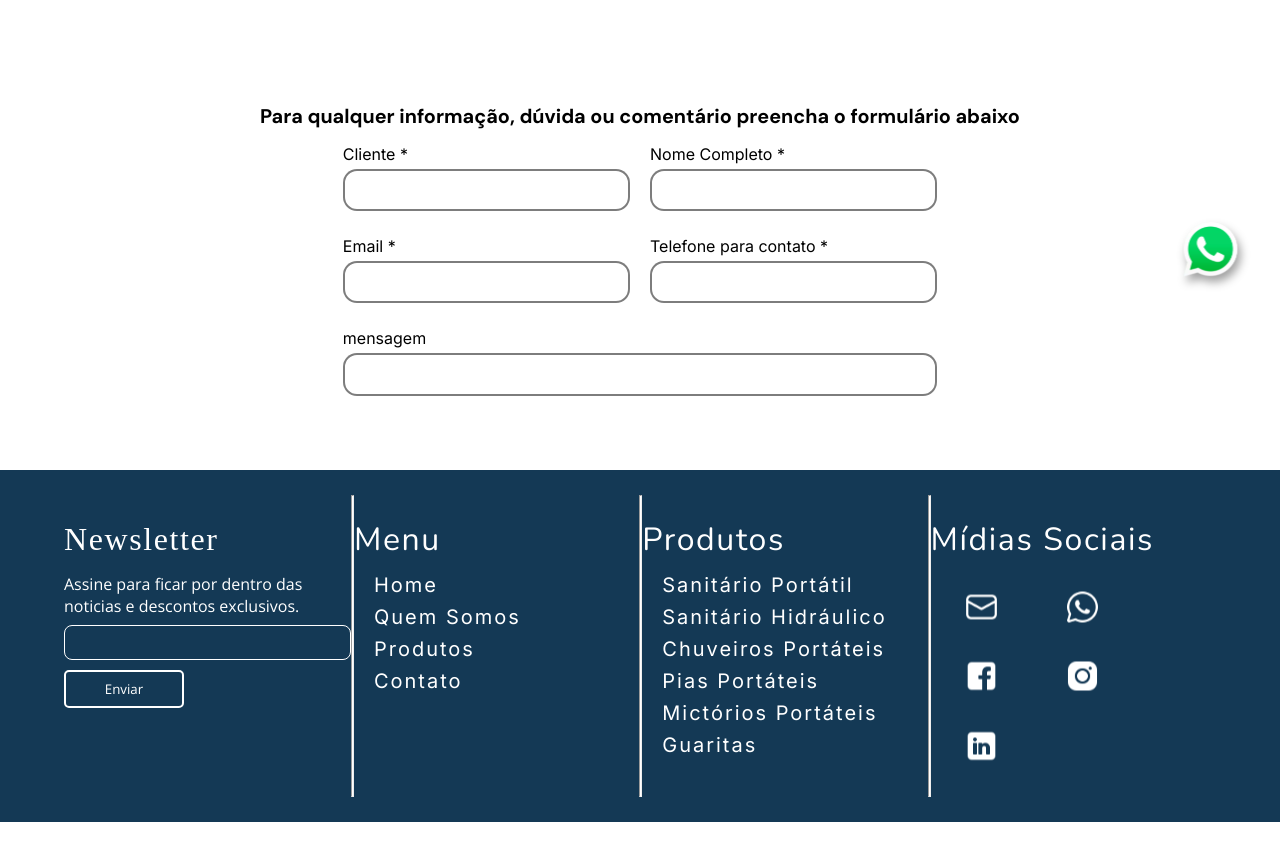
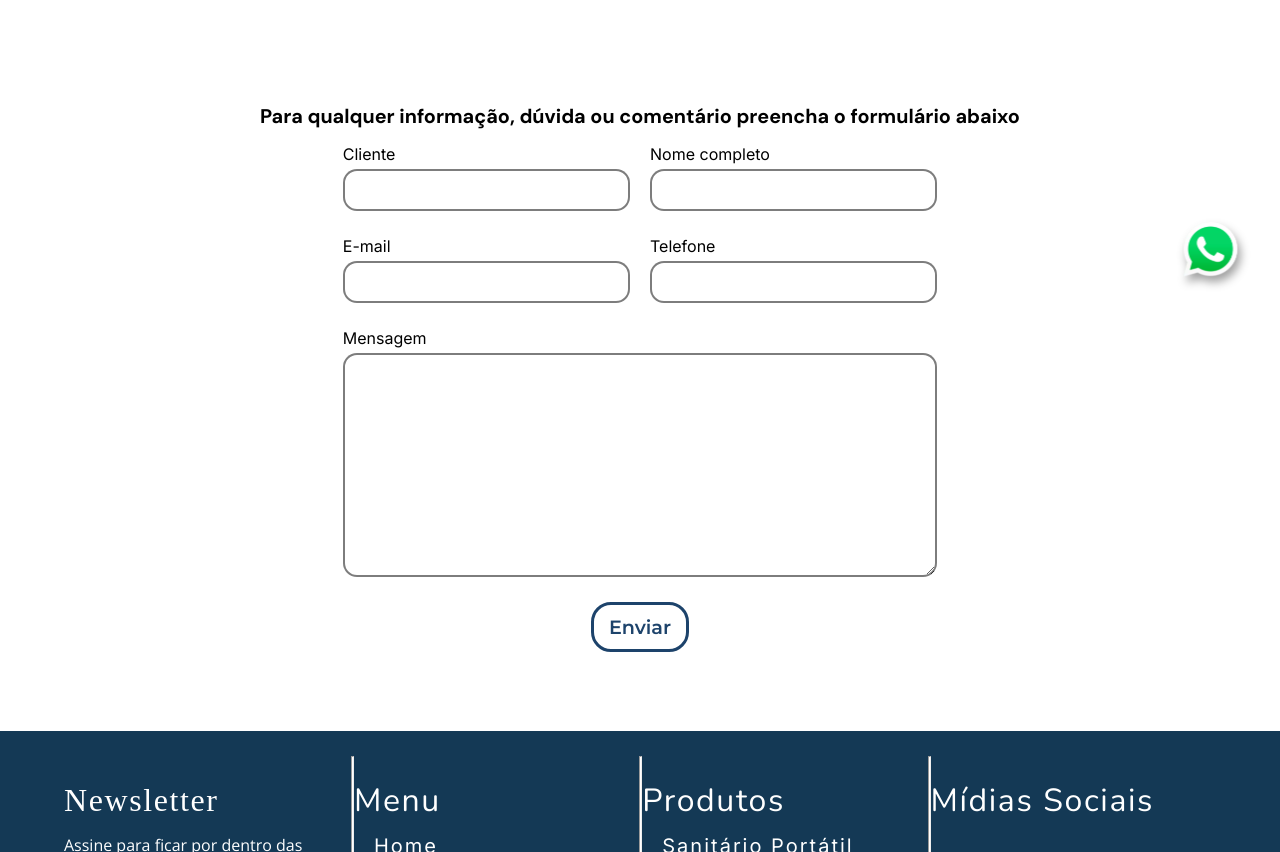
Before and after one commit to AmericaRental/america_rental_website, a React (Create React App) app: page /contato in a window 1280 px wide. Shown: the part 480-1332 px from the top of the page. Before the commit the page ends 1302 px from the top, so only its background shows below. Built offline with nearby package versions, Linux system fonts and the light colour scheme; no server answers; a web font is replaced by a local one.

Commit message:
contact form 80%

```diff
--- a/package.json
+++ b/package.json
@@ -10,6 +10,7 @@
     "@testing-library/jest-dom": "^5.16.4",
     "@testing-library/react": "^13.3.0",
     "@testing-library/user-event": "^13.5.0",
+    "axios": "^0.27.2",
     "react": "^18.2.0",
     "react-dom": "^18.2.0",
     "react-icons": "^4.4.0",
--- /dev/null
+++ b/src/api/axios.jsx
@@ -0,0 +1,7 @@
+import axios from 'axios';
+
+const api = axios.create({
+    baseURL: "https://nodemailer-by5g.herokuapp.com/"
+});
+
+export default api;
--- a/src/components/global/styled_form_field.jsx
+++ b/src/components/global/styled_form_field.jsx
@@ -29,25 +29,6 @@ const Container = styled.article`
 `;
 
 function StyledFField(props) {
-  const [border, setBorder] = useState("2px solid rgba(0, 0, 0, 0.51)");
-  const [email, setEmail] = useState("");
-
-  const emailValidator = new RegExp(
-    "^[a-zA-Z0-9.!#$%&'*+/=?^_`{|}~-]+@[a-zA-Z0-9](?:[a-zA-Z0-9-]{0,63}[a-zA-Z0-9])?(?:.[a-zA-Z0-9](?:[a-zA-Z0-9-]{0,61}[a-zA-Z0-9])?)*$"
-  );
-
-  const emailValidatorFn = () => {
-    console.log(`before -> ${border}`);
-    if (!emailValidator.test(email) && email.length > 1) {
-      setBorder("2px solid red");
-    } else {
-      email.length > 1
-        ? setBorder("2px solid rgba(0, 0, 0, 1)")
-        : setBorder("2px solid rgba(0, 0, 0, 0.51)");
-    }
-    console.log(`length -> ${email.length}`);
-    console.log(`after -> ${border}`);
-  };
 
   return props.type !== "message" ? (
     <Container>
@@ -55,13 +36,9 @@ function StyledFField(props) {
       <Input
         alt={props.alt}
         inputMode={props.input || "text"}
-        border={border}
-        onChange={(e) => {
-          if (props.input === "email") {
-            setEmail(e.target.value);
-            emailValidatorFn();
-          }
-        }}
+        border={props.border}
+        id={props.id}
+        onChange={props.onchange}
       />
     </Container>
   ) : (
--- a/src/pages/Contato.jsx
+++ b/src/pages/Contato.jsx
@@ -1,4 +1,4 @@
-import React from "react";
+import React, { useState, useEffect } from "react";
 
 import Header from "../components/global/header";
 import Footer from "../components/global/footer";
@@ -7,6 +7,8 @@ import styled from "styled-components";
 import contato from "../images/contato.svg";
 import WhatsappButton from "../components/global/whatsapp_button";
 import StyledFField from "../components/global/styled_form_field";
+
+import api from "../api/axios";
 
 const Banner = styled.div`
   width: 100%;
@@ -69,19 +71,19 @@ const H1 = styled.h1`
   font-size: 1.237rem;
 `;
 
-// const Button = styled.button`
-//   width: auto;
-//   margin: 10px auto;
-//   padding: 10px;
-//   border: 3.5px solid #1d436b;
-//   background-color: #fff;
-//   border-radius: 20px;
-//   font-size: 1.2rem;
-//   color: #1d436b;
-//   font-family: "Montserrat";
-// `;
+const Button = styled.button`
+  width: auto;
+  margin: 15px auto;
+  padding: 10px 15px;
+  border: 3.5px solid #1d436b;
+  background-color: #fff;
+  border-radius: 20px;
+  font-size: 1.2rem;
+  color: #1d436b;
+  font-family: "Montserrat";
+`;
 
-const Form = styled.form`
+const Form = styled.section`
   width: 80%;
   display: flex;
   flex-wrap: wrap;
@@ -89,7 +91,69 @@ const Form = styled.form`
   margin: auto;
 `;
 
+const Input = styled.input`
+  border: ${(props) => props.border};
+  border-radius: 14px;
+  padding: 0.6rem 1rem;
+  transition: 0.5s ease-in-out;
+  font-family: "Montserrat";
+  outline: none;
+  font-size: 1rem;
+  margin: 0 10px;
+`;
+
+const P = styled.p`
+  font-family: "Inter";
+  font-size: 1rem;
+  margin: 5px 0px 5px 10px;
+`;
+
+const FrmContainer = styled.article`
+  display: flex;
+  /* width: ${(props) => props.width}; */
+  flex-direction: column;
+  flex: 1;
+  flex-basis: 50%;
+  margin: 10px 0;
+`;
+
+const Textarea = styled.textarea`
+  border: ${(props) => props.border};
+  border-radius: 14px;
+  padding: 0.6rem 1rem;
+  transition: 0.5s ease-in-out;
+  font-family: "Montserrat";
+  outline: none;
+  font-size: 1rem;
+  margin: 0 10px;
+  height: 200px;
+  resize: vertical;
+`;
+
 function Contato() {
+  const [border, setBorder] = useState("2px solid rgba(0, 0, 0, 0.51)");
+  const [email, setEmail] = useState("");
+  const [nome, setNome] = useState("");
+  const [cliente, setCliente] = useState("");
+  const [telefone, setTelefone] = useState("");
+  const [mensagem, setMensagem] = useState("second");
+
+  const emailValidator = new RegExp(
+    "^[a-zA-Z0-9.!#$%&'*+/=?^_`{|}~-]+@[a-zA-Z0-9](?:[a-zA-Z0-9-]{0,63}[a-zA-Z0-9])?(?:.[a-zA-Z0-9](?:[a-zA-Z0-9-]{0,61}[a-zA-Z0-9])?)*$"
+  );
+
+  const emailValidatorFn = (email) => {
+    console.log(`before -> ${border}`);
+    if (!emailValidator.test(email) && email.length > 1) {
+      setBorder("2px solid red");
+    } else {
+      email.length > 1
+        ? setBorder("2px solid rgba(0, 0, 0, 1)")
+        : setBorder("2px solid rgba(0, 0, 0, 0.51)");
+    }
+    console.log(`length -> ${email.length}`);
+    console.log(`after -> ${border}`);
+  };
   return (
     <>
       <Header />
@@ -114,12 +178,72 @@ function Contato() {
             abaixo
           </H1>
           <Form>
-            <StyledFField alt="cliente" text="Cliente *" />
-            <StyledFField alt="nome completo" text="Nome Completo *" />
-            <StyledFField alt="email" input="email" text="Email *" />
-            <StyledFField alt="telefone de contato" text="Telefone para contato *" />
-            <StyledFField alt='mensagem' text='mensagem'/>
+            <FrmContainer>
+              <P>Cliente</P>
+              <Input
+                alt="cliente"
+                inputMode="text"
+                border={"2px solid rgba(0, 0, 0, 0.51)"}
+                onChange={(c) => {setCliente(c)}}
+              />
+            </FrmContainer>
+
+            <FrmContainer>
+              <P>Nome completo</P>
+              <Input
+                alt="nome completo"
+                inputMode="text"
+                border="2px solid rgba(0, 0, 0, 0.51)"
+                onChange={(n) => {setNome(n)}}
+              />
+            </FrmContainer>
+
+            <FrmContainer>
+              <P>E-mail</P>
+              <Input
+                alt="email"
+                inputMode="text"
+                border={border}
+                onChange={(e) => {
+                  emailValidatorFn(e);
+                  setEmail(e)
+                  console.log(e);
+                }}
+              />
+            </FrmContainer>
+
+            <FrmContainer>
+              <P>Telefone</P>
+              <Input
+                alt="Telefone"
+                inputMode="text"
+                border="2px solid rgba(0, 0, 0, 0.51)"
+                onChange={(t) => {setTelefone(t)}}
+              />
+            </FrmContainer>
+
+
+            <FrmContainer>
+              <P>Mensagem</P>
+              <Textarea
+                alt="Mensagem"
+                inputMode="text"
+                border="2px solid rgba(0, 0, 0, 0.51)"
+                onChange={(t) => {setTelefone(t)}}
+              />
+            </FrmContainer>
+
+
           </Form>
+          <Button
+              onClick={useEffect(() => {
+                api.post("/send", {
+                  subject: `América rental - formulário de contato, cliente "${nome} - ${cliente}"`,
+                  message: `<p>${mensagem}<p><br/><br/>Telefone - ${telefone}`,
+                  receivers: contato["muri157k@gmail.com"],
+                });
+              }, [])}
+            >Enviar</Button>
         </Container>
       </main>
       <Footer />
```
Also changed, not shown: 1 other file (tests, documents, lock files or other folders).
